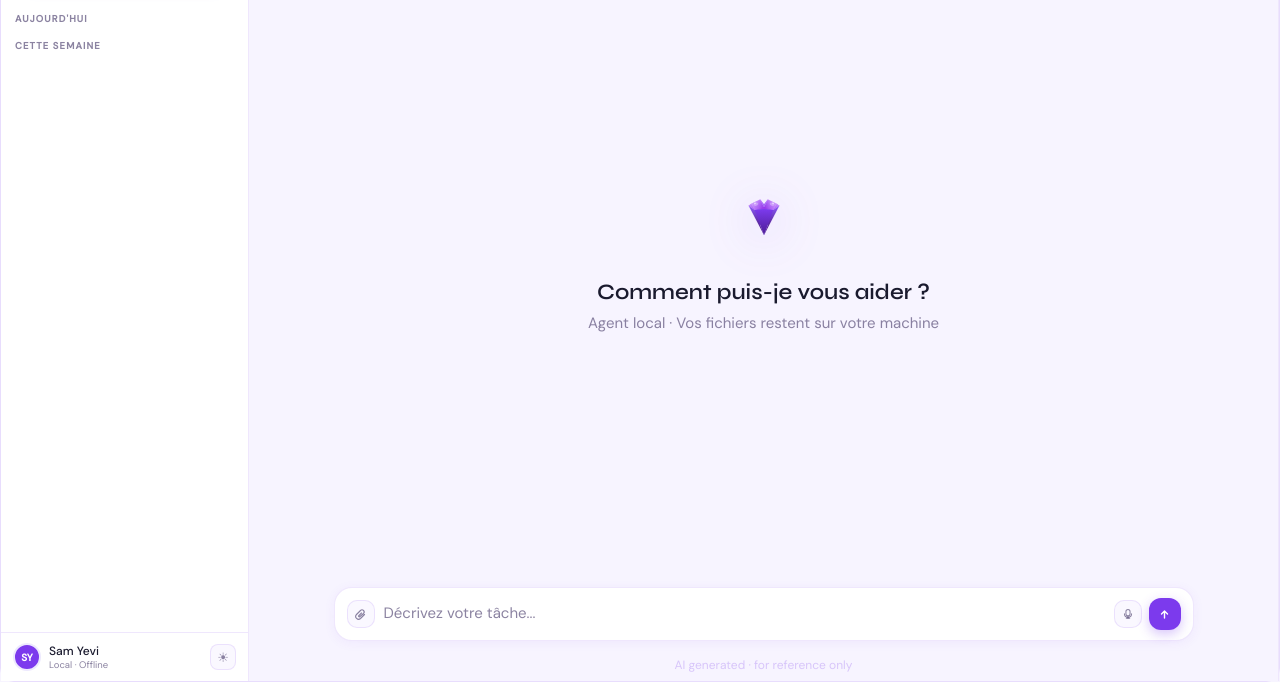
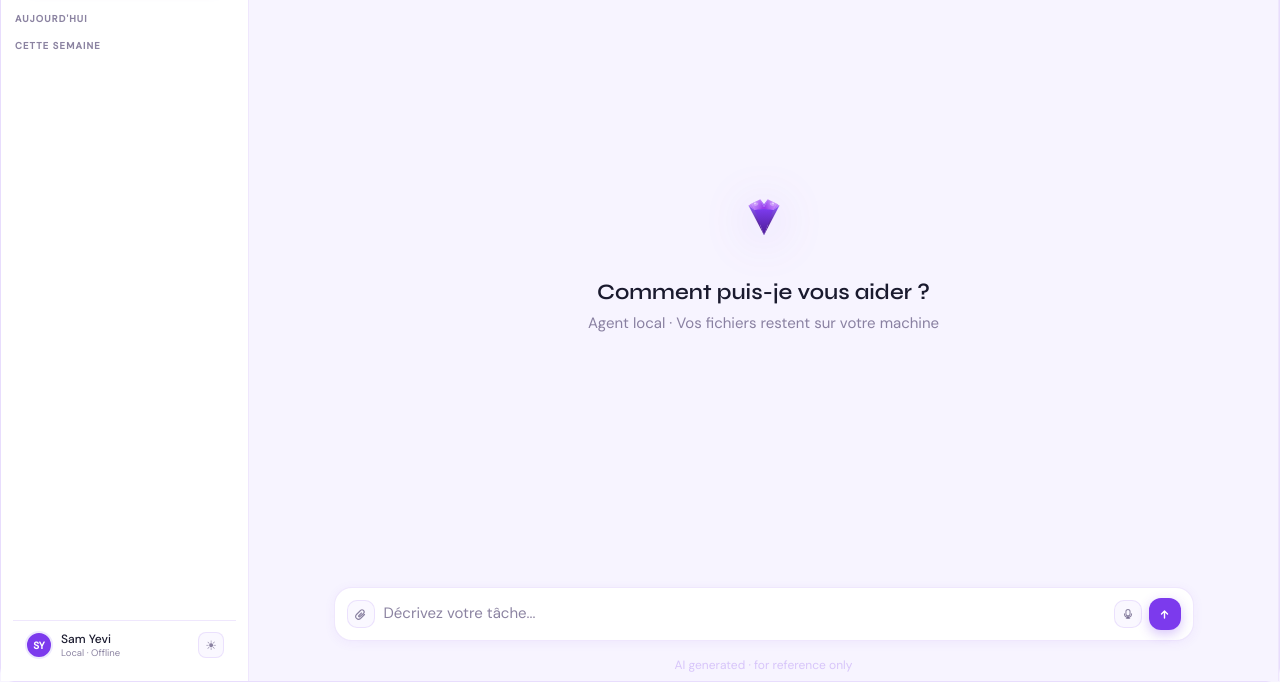
Before and after one commit to Smart-Learn-Squad/bissi, an Electron app: page bissi-master-ui/renderer/chat.html in a window 1280 px wide. Shown: the part 118-800 px from the top of the page. Drawn offline with Linux system fonts and the light colour scheme; no server answers.

Commit message:
Fix: pin user footer (.sb-foot) to bottom of sidebar to keep avatar/name visible when conversation list grows

```diff
--- a/bissi-master-ui/renderer/chat.html
+++ b/bissi-master-ui/renderer/chat.html
@@ -49,6 +49,7 @@
         display: flex; flex-direction: column;
         transition: width 0.25s, min-width 0.25s, opacity 0.2s;
         overflow: visible;
+        position: relative; /* ensure footer can be positioned inside */
       }
       .sb.collapsed { width: 0; min-width: 0; opacity: 0; border-right: none; }
 
@@ -150,6 +151,7 @@
         margin-top: auto; padding: 10px 12px;
         border-top: 1px solid var(--glass-border);
         display: flex; align-items: center; gap: 8px;
+        position: absolute; left: 12px; right: 12px; bottom: 12px; background: transparent; z-index: 10;
       }
       .av {
         width: 28px; height: 28px; border-radius: 50%;
```
